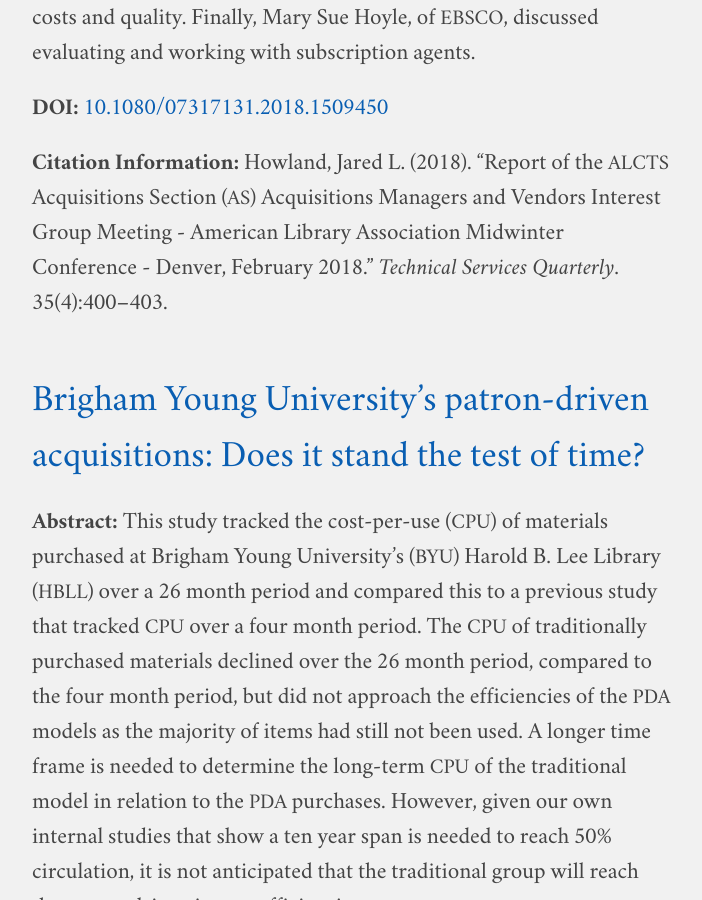
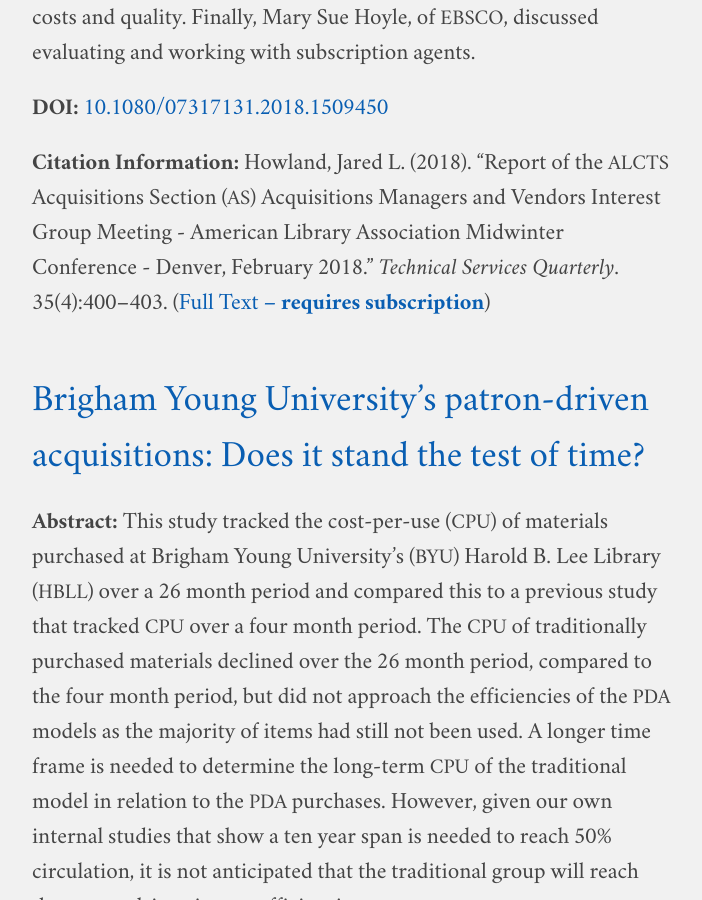
Before and after one commit to jaredhowland/jaredhowland.github.io, a Jekyll site: the page built from content/publications.md, in a window 1280 px wide and 900 px high, scrolled down 1768 px. Shown: the whole window, without its empty margins (288-990 px from the left). Built offline with Jekyll 4.4.1, drawn with Linux system fonts in a browser that asks for light colours; a script that is not in the unit is left out.

Commit message:
[ADD] Full text link

```diff
--- a/content/publications.md
+++ b/content/publications.md
@@ -22,6 +22,7 @@ permalink: /publications/
 **DOI:** [10.1080/07317131.2018.1509450][23]
 
 **Citation Information:** Howland, Jared L. (2018). "Report of the <span class="caps">ALCTS</span> Acquisitions Section (<span class="caps">AS</span>) Acquisitions Managers and Vendors Interest Group Meeting - American Library Association Midwinter Conference - Denver, February 2018." *Technical Services Quarterly*. 35(4):400–403.
+([Full Text – **requires subscription**](https://www.tandfonline.com/doi/full/10.1080/07317131.2018.1509450))
 
 ## [Brigham Young University’s patron-driven acquisitions: Does it stand the test of time?][20] ##
 
```
